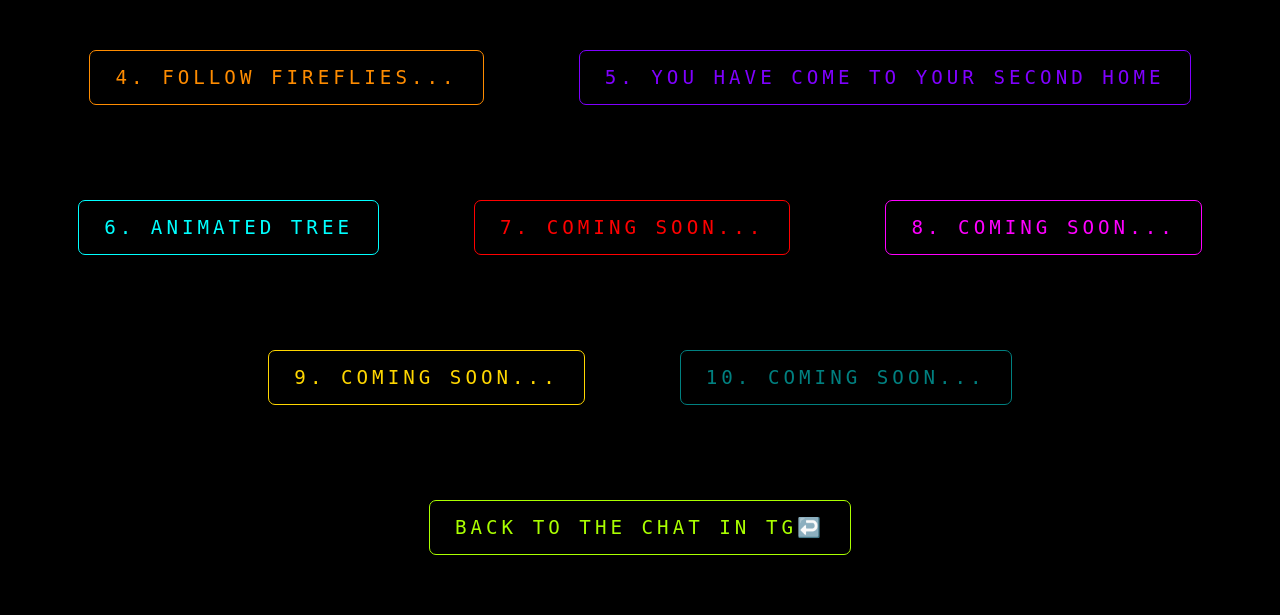
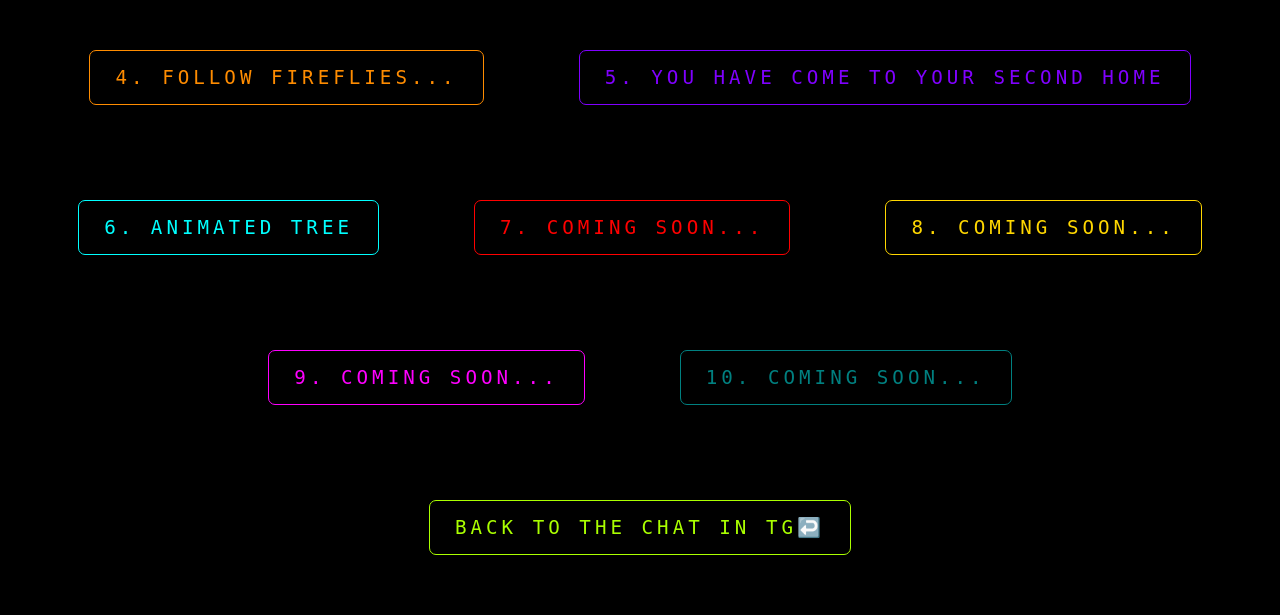
Before and after one commit to W-Mirshod/fun, a Django app: page /just-choose in a window 1280 px wide. Shown: the part 340-955 px from the top of the page. Run offline with Django 5.2, Linux system fonts and the light colour scheme.

Commit message:
fixing a bug

```diff
--- a/main/templates/button_index.html
+++ b/main/templates/button_index.html
@@ -78,8 +78,8 @@
     <a class="purple-btn" href="{% url 'just_home' %}">5. You have come to your second home</a>
     <a class="cyan-btn" href="{% url 'tree' %}">6. Animated Tree</a>
     <a class="red-btn" href="">7. Coming Soon...</a>
-    <a class="magenta-btn" href="">8. Coming Soon...</a>
-    <a class="gold-btn" href="">9. Coming Soon...</a>
+    <a class="gold-btn" href="">8. Coming Soon...</a>
+    <a class="magenta-btn" href="">9. Coming Soon...</a>
     <a class="teal-btn" href="">10. Coming Soon...</a>
     <a class="lime-btn" href="https://t.me/maverick3526">Back to the Chat in Tg↩️</a>
 </div>
```
